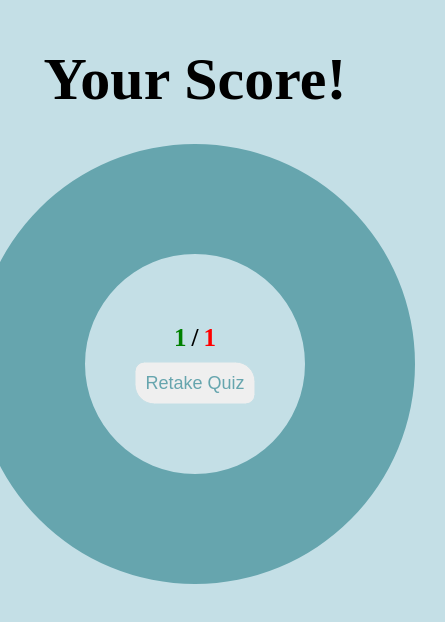
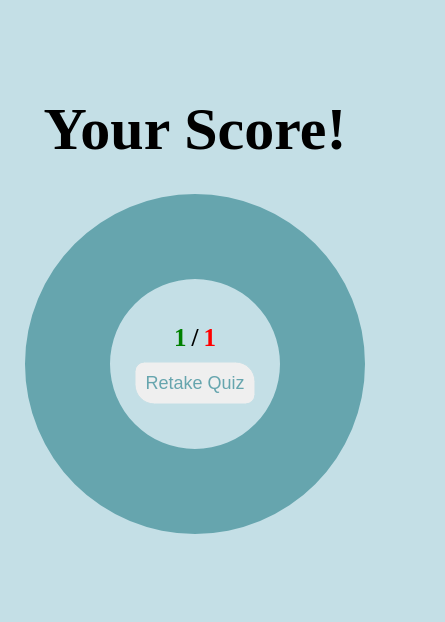
Before and after one commit to Sathish12kumar/React-Quiz-application, a React (Vite) app: page /score/1/1 in a window 390 px wide. Shown: the part 108-730 px from the top of the page, 445 px wide, since content can reach past the window. Built offline with nearby package versions, Linux system fonts and the light colour scheme.

Commit message:
responsive added

```diff
--- a/src/components/question.css
+++ b/src/components/question.css
@@ -16,6 +16,7 @@
   padding: 10px;
   border-radius: 10px;
   transition: 0.2s;
+  margin: 30px;
 }
 
 .intro-page {
@@ -29,6 +30,7 @@
   background: var(--main);
   font-size: 20px;
   gap: 10px;
+  margin: 30px;
 }
 .intro-page p {
   text-align: justify;
@@ -192,6 +194,11 @@
   gap: 30px;
   width: 500px;
 }
+@media (max-width: 650px) {
+  .score-page {
+    width: 400px;
+  }
+}
 .score-page h1 {
   font-size: 60px;
 }
```
